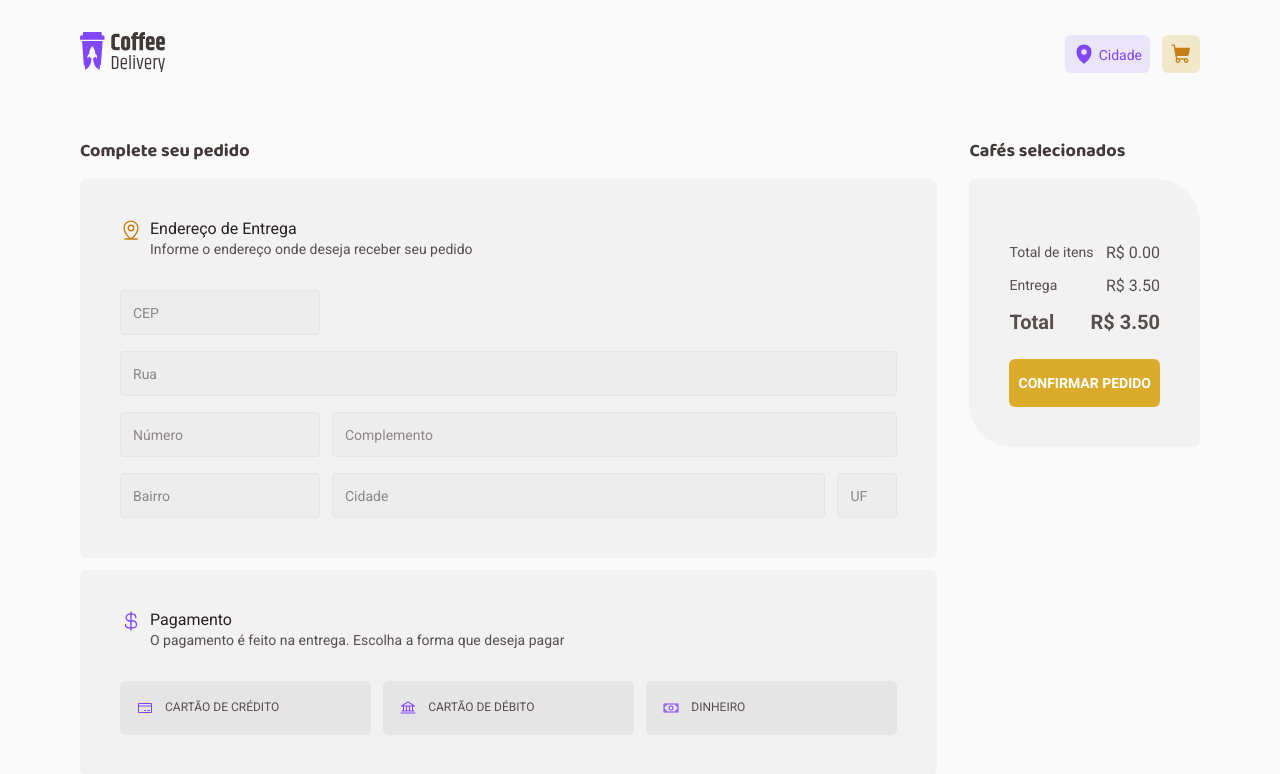
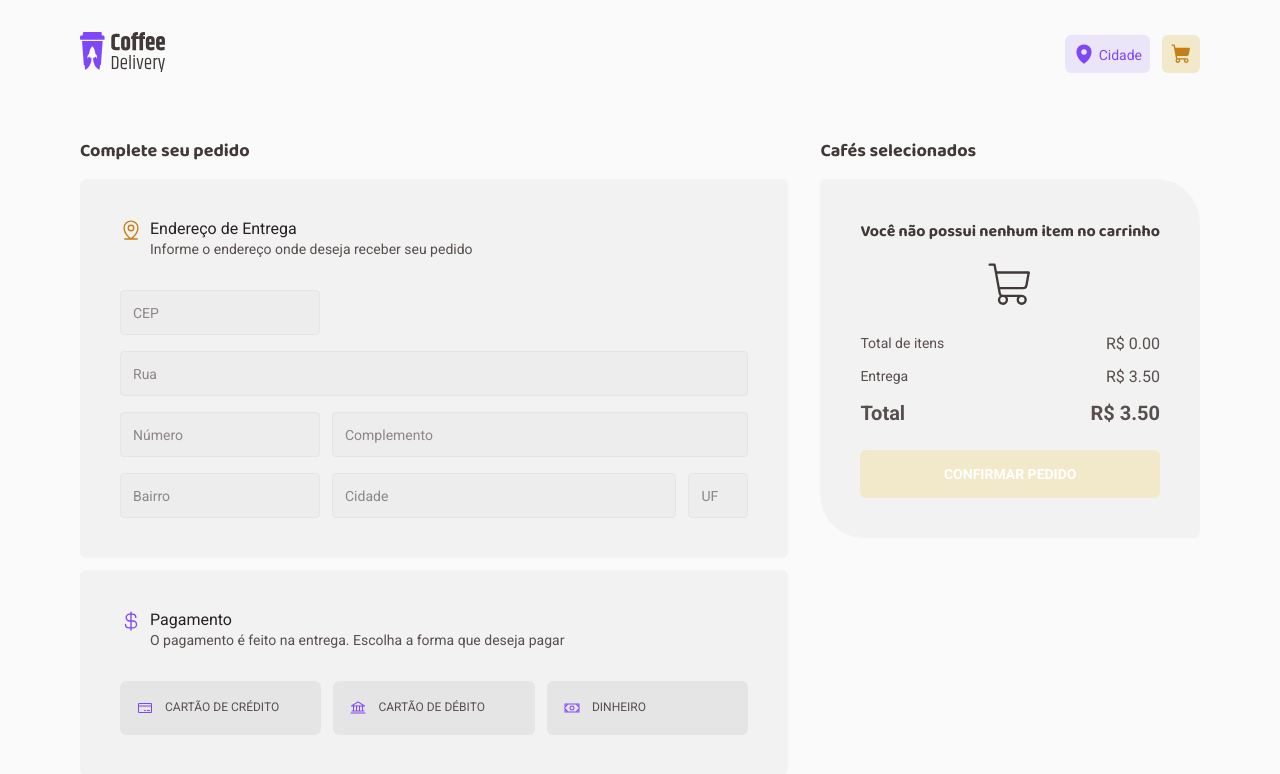
Before and after one commit to CiceroRMG/Coffee-Delivery-React, a React (Vite) app: page /checkout in a window 1280 px wide. Shown: the top 774 px of the page. Built offline with nearby package versions, Linux system fonts and the light colour scheme.

Commit message:
feat: implementa toda a logica do formulario de endereço, adiciona auto complete ao digitar o cep

```diff
--- a/package.json
+++ b/package.json
@@ -10,11 +10,14 @@
     "preview": "vite preview"
   },
   "dependencies": {
+    "@hookform/resolvers": "^3.9.1",
     "@phosphor-icons/react": "^2.1.7",
     "react": "^18.3.1",
     "react-dom": "^18.3.1",
+    "react-hook-form": "^7.53.2",
     "react-router-dom": "^7.0.1",
-    "styled-components": "^6.1.13"
+    "styled-components": "^6.1.13",
+    "zod": "^3.23.8"
   },
   "devDependencies": {
     "@eslint/js": "^9.15.0",
--- a/src/contexts/CoffeeListContext.tsx
+++ b/src/contexts/CoffeeListContext.tsx
@@ -10,7 +10,7 @@ interface CoffeeOnList {
 }
 
 interface CoffeeListContextType {
-  selectedCoffees: CoffeeOnList[]
+  selectedCoffees: CoffeeOnList[] | []
   addCoffeeToList: (data: CoffeeOnList) => void
   updateCoffeeList: (data: CoffeeOnList[]) => void
 }
@@ -24,7 +24,7 @@ export function CoffeeListProvider({ children }: CoffeeListProviderProps) {
     setSelectedCoffees([...selectedCoffees, newCoffe])
   }
 
-  function updateCoffeeList(updateList: CoffeeOnList[]) {
+  function updateCoffeeList(updateList: CoffeeOnList[] | []) {
     setSelectedCoffees(updateList)
   }
 
--- a/src/pages/Checkout/components/PaymentForm/index.tsx
+++ b/src/pages/Checkout/components/PaymentForm/index.tsx
@@ -14,8 +14,14 @@ import {
   PaymentInfosContainer,
   RadioPaymentContent,
 } from './styles'
+import { useFormContext } from 'react-hook-form'
 
 export function PaymentFormData() {
+  const {
+    register,
+    formState: { errors },
+  } = useFormContext()
+
   return (
     <PaymentFormDataContainer>
       <LocationInfosContainer>
@@ -29,46 +35,57 @@ export function PaymentFormData() {
         <LocationInputsContainer>
           <input
             type="number"
-            name="cep"
             id="cepInput"
             placeholder="CEP"
-            className="cepInput"
+            className={`cepInput ${errors.cep ? 'input-error' : ''}`}
+            {...register('cep')}
           />
 
-          <input type="text" placeholder="Rua" />
+          <input
+            type="text"
+            placeholder="Rua"
+            {...register('street')}
+            className={`${errors.street ? 'input-error' : ''}`}
+          />
 
           <div className="numberAndComplementDivInputs">
             <input
               type="number"
-              name="houseNumber"
               id="houseNumberInput"
               placeholder="Número"
-              className="houseNumberInput"
+              className={`houseNumberInput ${errors.houseNumber ? 'input-error' : ''}`}
+              {...register('houseNumber')}
             />
             <input
               type="text"
               placeholder="Complemento"
-              className="complementInput"
+              className={`complementInput ${errors.complement ? 'input-error' : ''}`}
+              {...register('complement')}
             />
           </div>
 
           <div className="districtAndCityAndUFDivInputs">
-            <input type="text" placeholder="Bairro" className="districtInput" />
             <input
               type="text"
-              name="city"
-              id="cityInput"
-              placeholder="Cidade"
-              className="cityInput"
+              placeholder="Bairro"
+              className={`districtInput ${errors.district ? 'input-error' : ''}`}
+              {...register('district')}
             />
             <input
               type="text"
-              name="uf"
+              id="cityInput"
+              placeholder="Cidade"
+              className={`cityInput ${errors.city ? 'input-error' : ''}`}
+              {...register('city')}
+            />
+            <input
+              type="text"
               id="ufInput"
               max={2}
               min={2}
               placeholder="UF"
-              className="ufInput"
+              className={`ufInput ${errors.uf ? 'input-error' : ''}`}
+              {...register('uf')}
             />
           </div>
         </LocationInputsContainer>
@@ -85,27 +102,47 @@ export function PaymentFormData() {
         </PaymentInfoHeader>
         <RadioPaymentContent>
           <div>
-            <input type="radio" name="paymentType" id="creditCard" />
+            <input
+              type="radio"
+              id="creditCard"
+              value={'creditCard'}
+              {...register('paymentType')}
+            />
             <label htmlFor="creditCard">
               <CreditCard weight="regular" size={16} />
               Cartão de Crédito
             </label>
           </div>
           <div>
-            <input type="radio" name="paymentType" id="debitCard" />
+            <input
+              type="radio"
+              id="debitCard"
+              value={'debitCard'}
+              {...register('paymentType')}
+            />
             <label htmlFor="debitCard">
               <Bank weight="regular" size={16} />
               Cartão de Débito
             </label>
           </div>
           <div>
-            <input type="radio" name="paymentType" id="fisicMoney" />
+            <input
+              type="radio"
+              id="fisicMoney"
+              value={'fisicMoney'}
+              {...register('paymentType')}
+            />
             <label htmlFor="fisicMoney">
               <Money weight="regular" size={16} />
               Dinheiro
             </label>
           </div>
         </RadioPaymentContent>
+        {errors.paymentType && (
+          <span className="spanError">
+            {errors.paymentType?.message as string}
+          </span>
+        )}
       </PaymentInfosContainer>
     </PaymentFormDataContainer>
   )
--- a/src/pages/Checkout/components/PaymentForm/styles.ts
+++ b/src/pages/Checkout/components/PaymentForm/styles.ts
@@ -57,6 +57,13 @@ export const LocationInputsContainer = styled.div`
     border-radius: 0.25rem;
     border: 1px solid ${(props) => props.theme['gray-400']};
     background: ${(props) => props.theme['gray-300']};
+
+    .spanError {
+      color: red;
+      font-size: 0.8rem;
+      position: absolute;
+      top: 11rem;
+    }
   }
 
   input:focus {
@@ -112,6 +119,14 @@ export const LocationInputsContainer = styled.div`
       max-width: 3.75rem;
     }
   }
+
+  .input-error {
+    outline: 1px solid red;
+  }
+
+  .input-error:focus {
+    outline: 1px solid red;
+  }
 `
 
 export const LocationInfoHeader = styled(BasedInfoHeader)`
@@ -120,7 +135,16 @@ export const LocationInfoHeader = styled(BasedInfoHeader)`
   }
 `
 
-export const PaymentInfosContainer = styled(BasedStyleContainer)``
+export const PaymentInfosContainer = styled(BasedStyleContainer)`
+  position: relative;
+
+  .spanError {
+    color: red;
+    font-size: 0.8rem;
+    position: absolute;
+    top: 11rem;
+  }
+`
 
 export const PaymentInfoHeader = styled(BasedInfoHeader)`
   svg {
--- a/src/pages/Checkout/index.tsx
+++ b/src/pages/Checkout/index.tsx
@@ -1,4 +1,4 @@
-import { Trash } from '@phosphor-icons/react'
+import { ShoppingCart, Trash } from '@phosphor-icons/react'
 import { PaymentFormData } from './components/PaymentForm'
 import {
   CheckoutContainer,
@@ -11,17 +11,88 @@ import {
   TotalAndConfirmOrderContainer,
   TotalPriceContent,
 } from './styles'
-import { NavLink } from 'react-router-dom'
 import { InputNumber } from '../../components/InputNumber'
-import { useContext } from 'react'
+import { useContext, useEffect } from 'react'
 import { CoffeeListContext } from '../../contexts/CoffeeListContext'
 import { CoffeeCardProps } from '../Home/components/CoffeeCard'
+import * as zod from 'zod'
+import { FormProvider, useForm } from 'react-hook-form'
+import { zodResolver } from '@hookform/resolvers/zod'
+import { useNavigate } from 'react-router-dom'
 
 const data = await fetch('/src/db/coffees.json')
 const coffeeCardsListWithInfos: CoffeeCardProps[] = await data.json()
 
+const newOrderFormValidationSchema = zod.object({
+  cep: zod.string().min(8, 'Informe um cep').max(8),
+  street: zod
+    .string()
+    .min(5, 'A rua precisa ter no mínimo 5 caractéres')
+    .max(60, 'Limite máximo de caractéres excedidos'),
+  houseNumber: zod
+    .string()
+    .min(1, 'Informe um número válido')
+    .max(6, 'Informe um número válido')
+    .refine((value) => !isNaN(Number(value)), {
+      message: 'Informe um número válido',
+    }),
+  complement: zod.string().optional(),
+  district: zod
+    .string()
+    .min(4, 'Informe um bairro com mais de 4 caractéres')
+    .max(30, 'Limite máximo de caractéres excedidos'),
+  city: zod
+    .string()
+    .min(4, 'Informe uma cidade com mais de 4 caractéres')
+    .max(30, 'Limite máximo de caractéres excedidos'),
+  uf: zod
+    .string()
+    .min(2, 'Insira a UF neste modelo: SC, RS ...')
+    .max(2, 'Insira a UF neste modelo: SC, RS ...'),
+  paymentType: zod.enum(['creditCard', 'debitCard', 'fisicMoney'], {
+    required_error: 'Escolha uma forma de pagamento',
+    invalid_type_error: 'Escolha uma forma de pagamento válida',
+  }),
+})
+
+export type NewOrderFormData = zod.infer<typeof newOrderFormValidationSchema>
+
 export function Checkout() {
   const { selectedCoffees, updateCoffeeList } = useContext(CoffeeListContext)
+  const navigate = useNavigate()
+
+  const newOrderForm = useForm<NewOrderFormData>({
+    resolver: zodResolver(newOrderFormValidationSchema),
+  })
+
+  const { watch, handleSubmit, reset, setValue } = newOrderForm
+
+  function handleCreateNewOrder(data: NewOrderFormData) {
+    console.log(data)
+
+    reset()
+    const nullArray: [] = []
+    updateCoffeeList(nullArray)
+
+    navigate('/success', { state: { orderData: data } })
+  }
+
+  const cepInput = watch('cep')
+
+  useEffect(() => {
+    async function fetchAddress(cep: string) {
+      const enderecoReq = await fetch(`https://viacep.com.br/ws/${cep}/json/`)
+      const enderecoData = await enderecoReq.json()
+      setValue('street', enderecoData.logradouro)
+      setValue('district', enderecoData.bairro)
+      setValue('city', enderecoData.localidade)
+      setValue('uf', enderecoData.uf)
+    }
+
+    if (cepInput && cepInput.length === 8) {
+      fetchAddress(cepInput)
+    }
+  }, [cepInput, setValue])
 
   const selectedCoffeesWithInfos = coffeeCardsListWithInfos
     .filter((coffeeInfo) =>
@@ -58,11 +129,16 @@ export function Checkout() {
     updateCoffeeList(updatedCoffees)
   }
 
+  const isSelectedCoffeesListVoid = selectedCoffees.length < 1
+
   return (
     <CheckoutContainer>
+      <form action="" onSubmit={handleSubmit(handleCreateNewOrder)}>
         <FormDataContainer>
           <h3>Complete seu pedido</h3>
+          <FormProvider {...newOrderForm}>
             <PaymentFormData />
+          </FormProvider>
         </FormDataContainer>
 
         <FormConfirmOrderBox>
@@ -70,7 +146,13 @@ export function Checkout() {
 
           <FormConfirmOrderContainer>
             <ul className="selectedCoffeesList">
-            {selectedCoffeesWithInfos.map((coffee) => {
+              {isSelectedCoffeesListVoid ? (
+                <h4 className="nullListItens">
+                  Você não possui nenhum item no carrinho
+                  <ShoppingCart size={50} weight="light" />
+                </h4>
+              ) : (
+                selectedCoffeesWithInfos.map((coffee) => {
                   return (
                     <li key={coffee.id}>
                       <CoffeSelectedInfosContainer>
@@ -98,12 +180,14 @@ export function Checkout() {
                         </CoffeInfosContent>
 
                         <span className="priceTag">
-                      R$ {(coffee.quantity * Number(coffee.price)).toFixed(2)}
+                          R${' '}
+                          {(coffee.quantity * Number(coffee.price)).toFixed(2)}
                         </span>
                       </CoffeSelectedInfosContainer>
                     </li>
                   )
-            })}
+                })
+              )}
             </ul>
 
             <TotalAndConfirmOrderContainer>
@@ -116,19 +200,26 @@ export function Checkout() {
                 </span>
                 <span>
                   <span className="infoDescription">Entrega</span>
-                <span className="priceInfo">R$ {deliveryPrice.toFixed(2)}</span>
+                  <span className="priceInfo">
+                    R$ {deliveryPrice.toFixed(2)}
+                  </span>
                 </span>
                 <span className="totalPriceInfo">
                   <span>Total</span>
                   <span>R$ {totalPriceWithDelivery.toFixed(2)}</span>
                 </span>
               </TotalPriceContent>
-            <NavLink to={'/success'} className={'confirmButton'}>
+              <button
+                type="submit"
+                className={'confirmButton'}
+                disabled={isSelectedCoffeesListVoid}
+              >
                 Confirmar Pedido
-            </NavLink>
+              </button>
             </TotalAndConfirmOrderContainer>
           </FormConfirmOrderContainer>
         </FormConfirmOrderBox>
+      </form>
     </CheckoutContainer>
   )
 }
--- a/src/pages/Checkout/styles.ts
+++ b/src/pages/Checkout/styles.ts
@@ -1,16 +1,18 @@
 import styled from 'styled-components'
 
 export const CheckoutContainer = styled.div`
-  max-width: 72rem;
-  width: 100%;
-  padding: 2rem 1rem;
-  margin: 0 auto;
-
-  display: flex;
-  gap: 2rem;
-
   ul {
     list-style: none;
+  }
+
+  form {
+    max-width: 72rem;
+    width: 100%;
+    padding: 2rem 1rem;
+    margin: 0 auto;
+
+    display: flex;
+    gap: 2rem;
   }
 `
 export const FormDataContainer = styled.div`
@@ -61,6 +63,13 @@ export const FormConfirmOrderContainer = styled.div`
       padding-bottom: 1.5rem;
       border-bottom: 2px solid ${(props) => props.theme['gray-400']};
     }
+  }
+
+  .nullListItens {
+    display: flex;
+    flex-direction: column;
+    align-items: center;
+    gap: 1rem;
   }
 `
 export const CoffeSelectedInfosContainer = styled.div`
@@ -156,7 +165,12 @@ export const TotalAndConfirmOrderContainer = styled.div`
     transition: background 0.15s;
   }
 
-  .confirmButton:hover {
+  .confirmButton:disabled {
+    background: ${(props) => props.theme['yellow-300']};
+    cursor: not-allowed;
+  }
+
+  .confirmButton:not(:disabled):hover {
     background: ${(props) => props.theme['yellow-700']};
   }
 `
```
Also changed, not shown: src/pages/Success/index.tsx (+13 -3 lines), 1 other file (tests, documents, lock files or other folders). Lines whose indentation alone changed are shown as unchanged.
